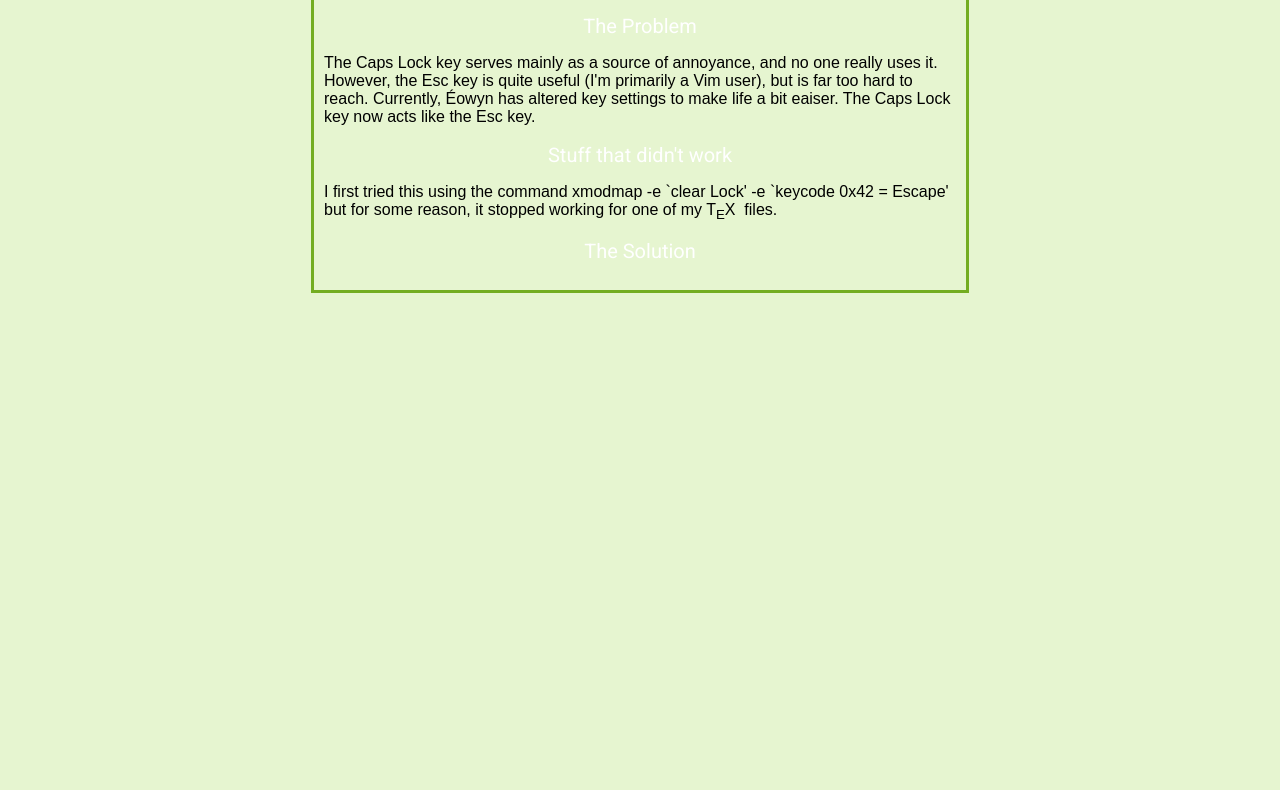
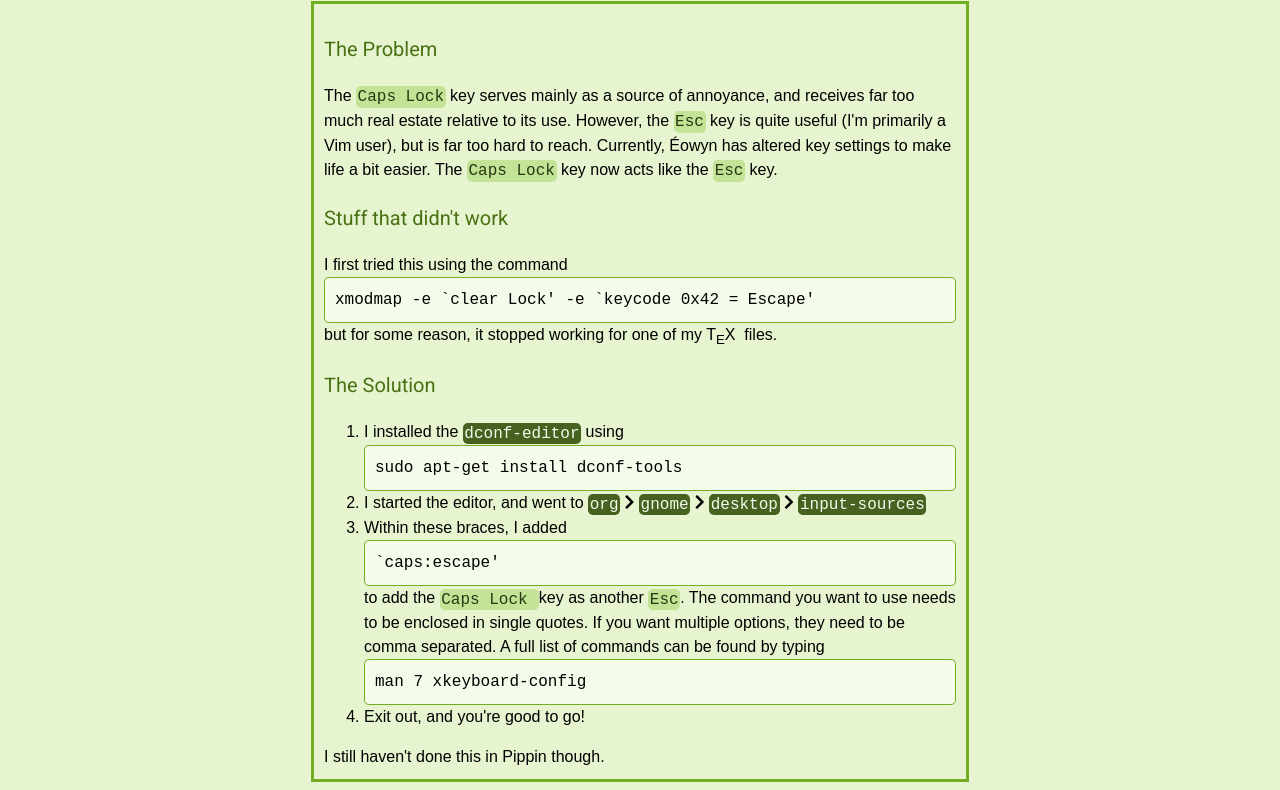
Before and after one commit to krithravi/webHelp, a plain HTML site: page map.html in a window 1280 px wide. Shown: the part 227-1017 px from the top of the page. Before the commit the page ends 800 px from the top, so only its background shows below. Drawn offline with Linux system fonts and the light colour scheme.

Commit message:
map keys styling

```diff
--- a/map.html
+++ b/map.html
@@ -3,6 +3,8 @@
 <head>
 	<link rel="stylesheet" href="./style.css">
 	<link href='http://fonts.googleapis.com/css?family=Roboto' rel="stylesheet" type="text/css">
+	<link rel="stylesheet" href="https://use.fontawesome.com/releases/v5.7.0/css/all.css" integrity="sha384-lZN37f5QGtY3VHgisS14W3ExzMWZxybE1SJSEsQp9S+oqd12jhcu+A56Ebc1zFSJ" crossorigin="anonymous">
+
 </head>
 <title>KeyMaps</title>
 <body>
@@ -10,19 +12,46 @@
 	<hr>
 
 	<div class="box">
-		<h2>The Problem</h2>
-			The <kbd>Caps Lock</kbd> key serves mainly as a source of annoyance, and
-			no one really uses it. However, the <kbd>Esc</kbd> key is quite useful
-			(I'm primarily a Vim user), but is far too hard to reach.  Currently,
-			&Eacute;owyn has altered key settings to make life a bit eaiser. The
-			<kbd> Caps Lock</kbd> key now acts like the <kbd>Esc</kbd> key.
-		<h2>Stuff that didn't work</h2>
-			I first tried this using the command
-			<code>xmodmap -e `clear Lock' -e `keycode 0x42 = Escape'</code>
-			but for some reason, it stopped working for one of my <span
-	  class="roman">T</span><sub><span class="roman">E</span></sub><span
-									class="roman">X</span>&nbsp; files.
-		<h2>The Solution</h2>
+		<h3>The Problem</h3>
+			The <code class="inline">Caps Lock</code> key serves mainly as a
+			source of annoyance, and receives far too much real estate relative
+			to its use.  However, the <code class="inline">Esc</code> key is
+			quite useful (I'm primarily a Vim user), but is far too hard to
+			reach.  Currently, &Eacute;owyn has altered key settings to make
+			life a bit easier. The <code class="inline"> Caps Lock</code> key
+			now acts like the <code class="inline">Esc</code> key.
+
+		<h3>Stuff that didn't work</h3>
+			I first tried this using the command <div class="realcode">xmodmap
+				-e `clear Lock' -e `keycode 0x42 = Escape'</div> but for some
+			reason, it stopped working for one of my <span class="roman">
+				T</span><sub><span class="roman">E</span></sub><span
+					   class="roman">X</span>&nbsp; files.
+
+
+		<h3>The Solution</h3>
+		<ol>
+			<li> I installed the <span class="a">dconf-editor</span> using <div
+							  class="realcode"> sudo apt-get install
+							  dconf-tools</div></li>
+			<li> I started the editor, and went to <span class="a">org</span> <i
+												class="fas
+												fa-chevron-right"></i> <span
+			class="a">gnome</span> <i class="fas fa-chevron-right"></i> <span
+							 class="a">desktop</span> <i class="fas
+							 fa-chevron-right"></i> <span
+									class="a">input-sources</span></li>
+			<li> Within these braces, I added <div class="realcode">
+					`caps:escape'</div> to add the <code class="inline">Caps
+					Lock </code> key as another <code class="inline">
+				Esc</code>.  The command you want to use needs to be enclosed in
+			single quotes.  If you want multiple options, they need to be comma
+			separated. A full list of commands can be found by typing <div
+									   class="realcode">man 7
+									   xkeyboard-config</div></li>
+			<li> Exit out, and you're good to go! </li>
+		</ol>
+		I still haven't done this in Pippin though.
 	</div>
 </body>
 </html>
--- a/style.css
+++ b/style.css
@@ -1,3 +1,13 @@
+/*:root {
+   --red: 255, 113, 91;
+   --yellow: 249, 203, 64;
+   --dark: 76, 91, 92;
+   --medium: 147, 168, 172;
+   --light: 225, 231, 232;
+   --blue: 47, 82, 224;
+   --green: 64, 249, 111;
+   --black: 29,34,34;
+}*/
 h1 {
 	/* color: #497013; */
 	color: white;
@@ -33,31 +43,24 @@ p {
   border: 3px solid #73AD21;
   padding: 10px;
 }
-.box1 {
-	float:left;
-  margin: 0px 300px 300px 870px;
-  width: 20%;
-  border: 3px solid #73AD21;
-  padding: 10px;
-}
-.frog {
-	background: #466120;
-	margin: 40px 40px 40px 40px;
-	float:left;
-	width: 20%;
-	border: 2px solid #73AD21;
-	padding 10px;
-}
-.frog1 {
-	background: #466120;
-	margin: auto;
-	/* margin: 40px 40px 40px 40px;
-	float:left; */
-	width: 20%;
-	border: 2px solid #73AD21;
-	padding 10px;
+code.inline {
+   background: #c3e396;
+   color: #283812;
+   padding: 0.1em;
+   border-radius: 0.3em;
+	font-family: "Courier New", Courier, monospace;
 }
 
+span.a {
+  display: inline; /* the default for span */
+  color:#f4fbea;
+  padding: 0.1em;
+  background-color: #466120;
+  border-radius: 0.3em;
+  font-family: "Courier New", Courier, monospace;
+
+
+}
 header {
 	background-color: #466120;
 
@@ -72,71 +75,21 @@ body {
 	background: #e6f5d0;
 }
 
+.realcode {
+			background-color: #f4fbea;
+			border: 1px solid #73AD21;
+			display: block;
+			padding: 10px;
+			font-family: "Courier New", Courier, monospace;
+  			border-radius: 0.3em;
+		}
 * {
 	 font-family: "Montserrat", sans-serif;
-	 }
+	 line-height: 1.5;
+}
+
 /* Center website */
 .main {
   max-width: 1000px;
   margin: auto;
 }
-
-
-.row {
-  margin: 10px -16px;
-}
-
-/* Add padding BETWEEN each column (if you want) */
-.row,
-.row > .column {
-  padding: 50px;
-}
-
-/* Create four equal columns that floats next to each other */
-.column {
-  float: left;
-  width: 25%;
-}
-
-/* Clear floats after rows */
-.row:after {
-  content: "";
-  display: table;
-  clear: both;
-}
-
-/* Content */
-.content {
-  background-color: white;
-  padding: 10px;
-}
-
-/* Responsive layout - makes a two column-layout instead of four columns */
-@media screen and (max-width: 500px) {
-  .column {
-    width: 50%;
-  }
-}
-
-/* Responsive layout - makes the two columns stack on top of each other instead of next to each other */
-@media screen and (max-width: 500px) {
-  .column {
-    width: 100%;
-  }
-}
-img {
-	image-orientation: from-image;
-}
-
-.btn{
-	background: none;
-	border: none;
-	color: black;
-	padding: 10px 14px;
-	font-size: 20px;
-
-}
-
-.btn:hover{
-	cursor: pointer;
-}
```
Also changed, not shown: index.html (+2 -2 lines).
